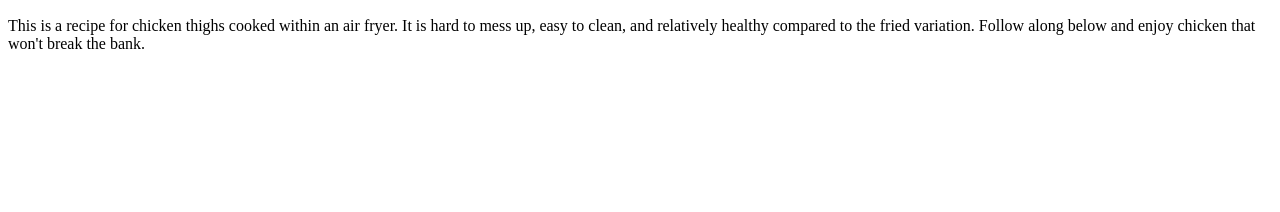
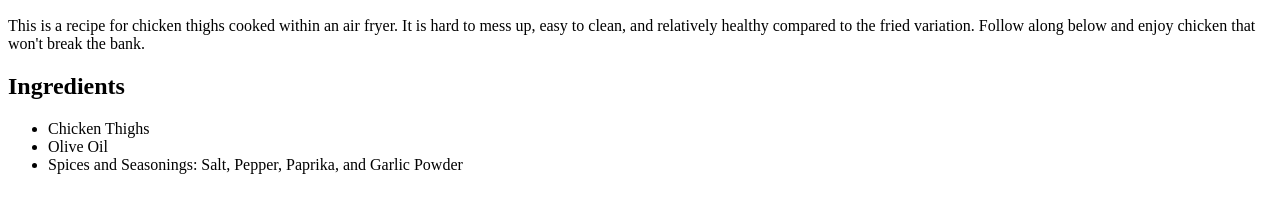
Before and after one commit to TheSeeker07/odin-recipes, a plain HTML site: page recipes/chicken_thighs.html in a window 1280 px wide. Shown: the part 556-768 px from the top of the page. Drawn offline with Linux system fonts and the light colour scheme.

Commit message:
Added ingredients to chicken_thighs.html

```diff
--- a/recipes/chicken_thighs.html
+++ b/recipes/chicken_thighs.html
@@ -14,5 +14,12 @@
         compared to the fried variation. Follow along below and enjoy
         chicken that won't break the bank.
     </p>
+    <h2>Ingredients</h2>
+    <ul>
+        <li>Chicken Thighs</li>
+        <li>Olive Oil</li>
+        <li>Spices and Seasonings: Salt, Pepper, Paprika, and Garlic Powder</li>
+    </ul>
+
 </body>
 </html>
```
